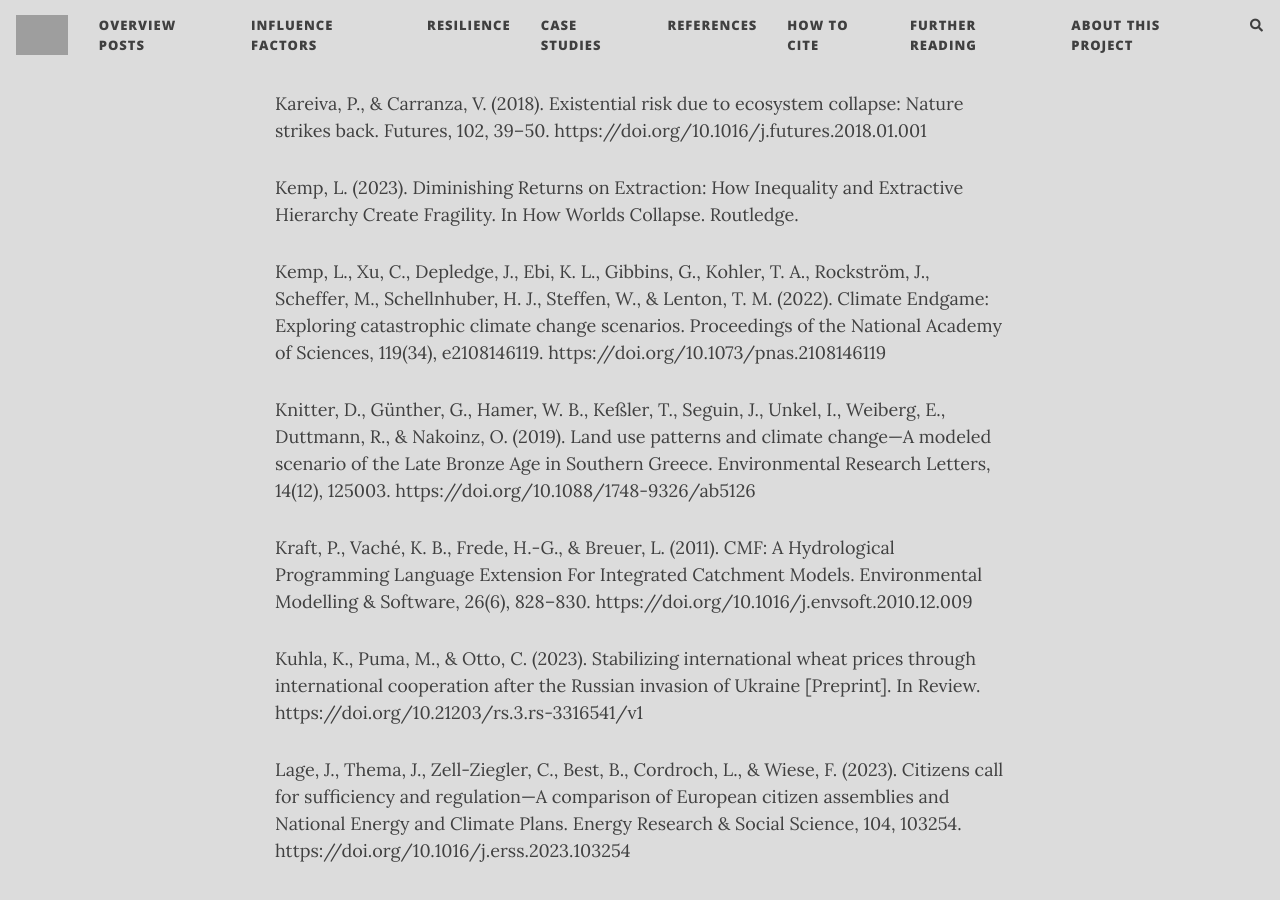
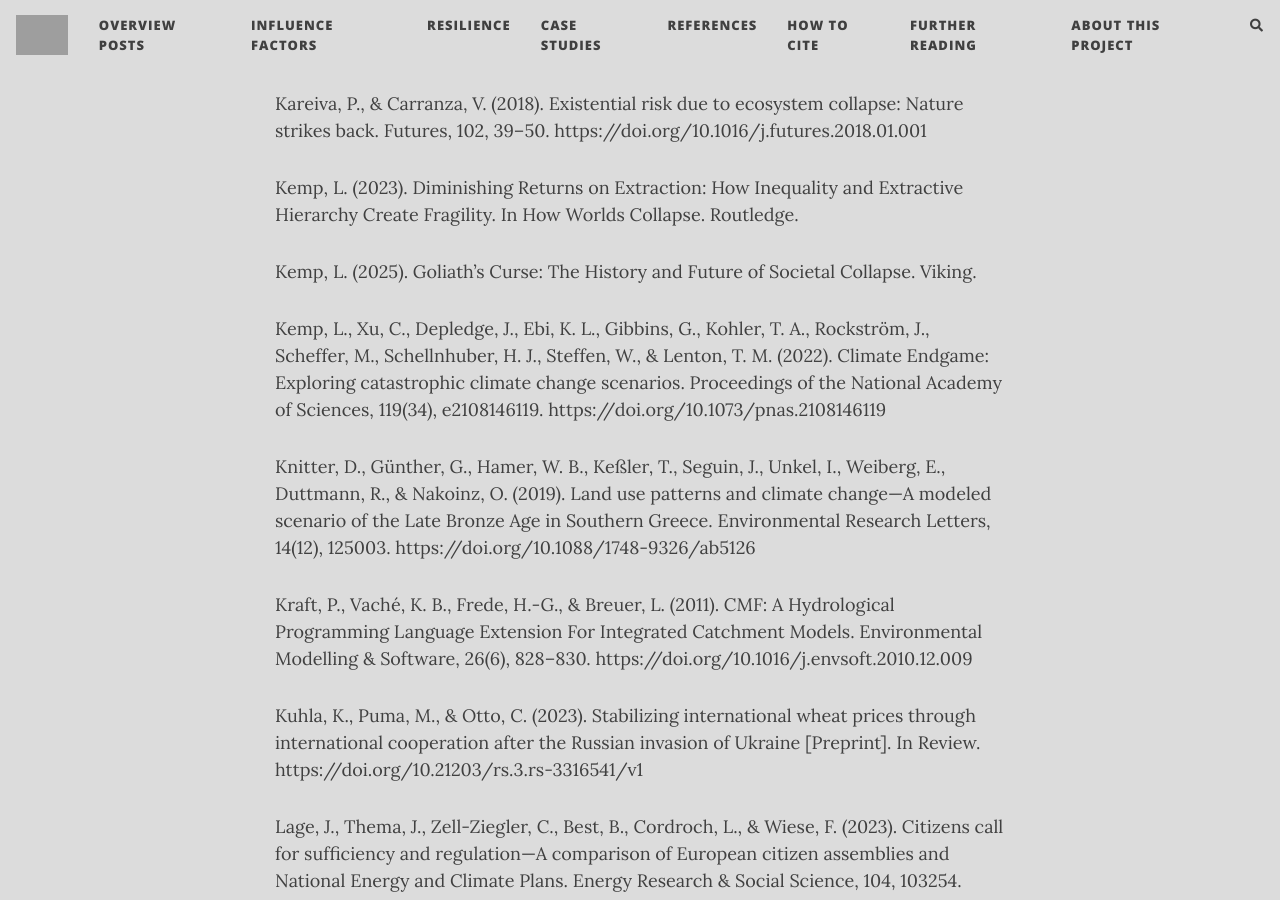
Before and after one commit to florianjehn/Societal_Collapse, a Jekyll site: the page built from references.md, in a window 1280 px wide and 900 px high, scrolled down 8862 px. Built offline with Jekyll 4.4.1, drawn with Linux system fonts in a browser that asks for light colours; nearby versions of some CDN libraries; comment, search, counter and statistics services are not loaded; grey boxes are pictures that could not be loaded.

Commit message:
Update references.md

```diff
--- a/references.md
+++ b/references.md
@@ -156,6 +156,8 @@ Kaniewski, D., Van Campo, E., Van Lerberghe, K., Boiy, T., Vansteenhuyse, K., Ja
 Kareiva, P., & Carranza, V. (2018). Existential risk due to ecosystem collapse: Nature strikes back. Futures, 102, 39–50. https://doi.org/10.1016/j.futures.2018.01.001
 
 Kemp, L. (2023). Diminishing Returns on Extraction: How Inequality and Extractive Hierarchy Create Fragility. In How Worlds Collapse. Routledge.
+
+Kemp, L. (2025). Goliath’s Curse: The History and Future of Societal Collapse. Viking.
 
 Kemp, L., Xu, C., Depledge, J., Ebi, K. L., Gibbins, G., Kohler, T. A., Rockström, J., Scheffer, M., Schellnhuber, H. J., Steffen, W., & Lenton, T. M. (2022). Climate Endgame: Exploring catastrophic climate change scenarios. Proceedings of the National Academy of Sciences, 119(34), e2108146119. https://doi.org/10.1073/pnas.2108146119
 
```
